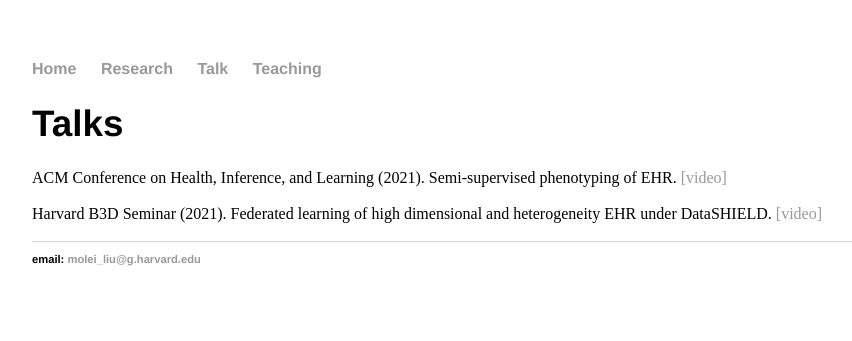
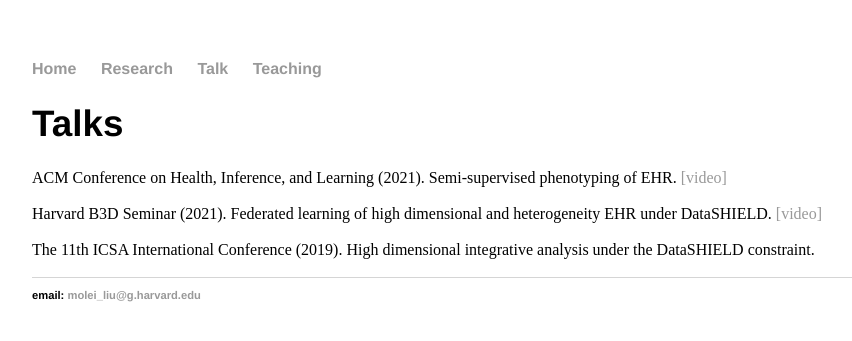
Before and after one commit to moleibobliu/moleibobliu.github.io, a Jekyll site: the page built from talk/index.html, in a window 1280 px wide. Shown: the top 341 px of the page, without its empty margins (160-1012 px from the left). Built offline with Jekyll 4.4.1, drawn with Linux system fonts in a browser that asks for light colours.

Commit message:
Update index.html

```diff
--- a/talk/index.html
+++ b/talk/index.html
@@ -9,6 +9,9 @@ title: Molei Liu
 	<br \>
 	<br \>Harvard B3D Seminar (2021).
 	Federated learning of high dimensional and heterogeneity EHR under DataSHIELD. <a href="https://www.youtube.com/watch?v=s-vUm3Ljwtw&t=533s"> [video] </a>
+	<br \>
+	<br \>The 11th ICSA International Conference (2019).
+	High dimensional integrative analysis under the DataSHIELD constraint.
 	<p>
 
 		 </h1>
```
